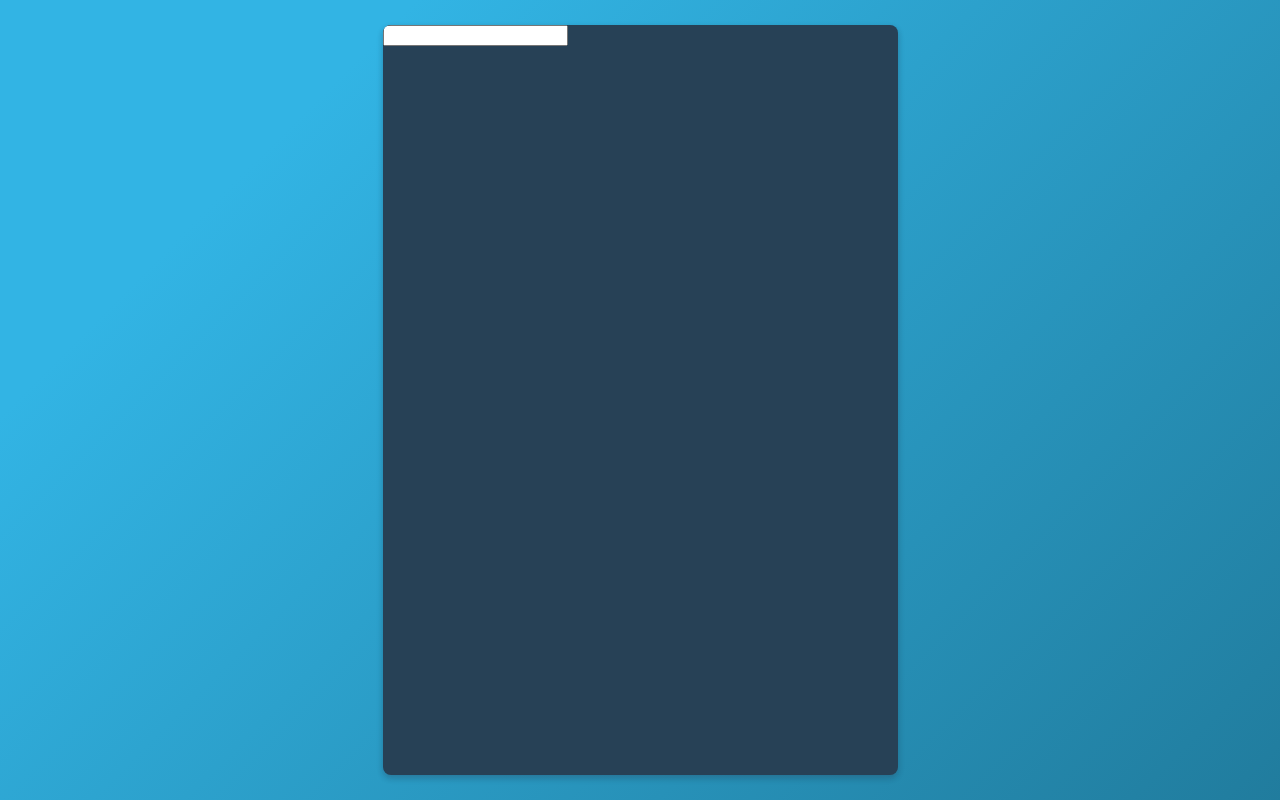
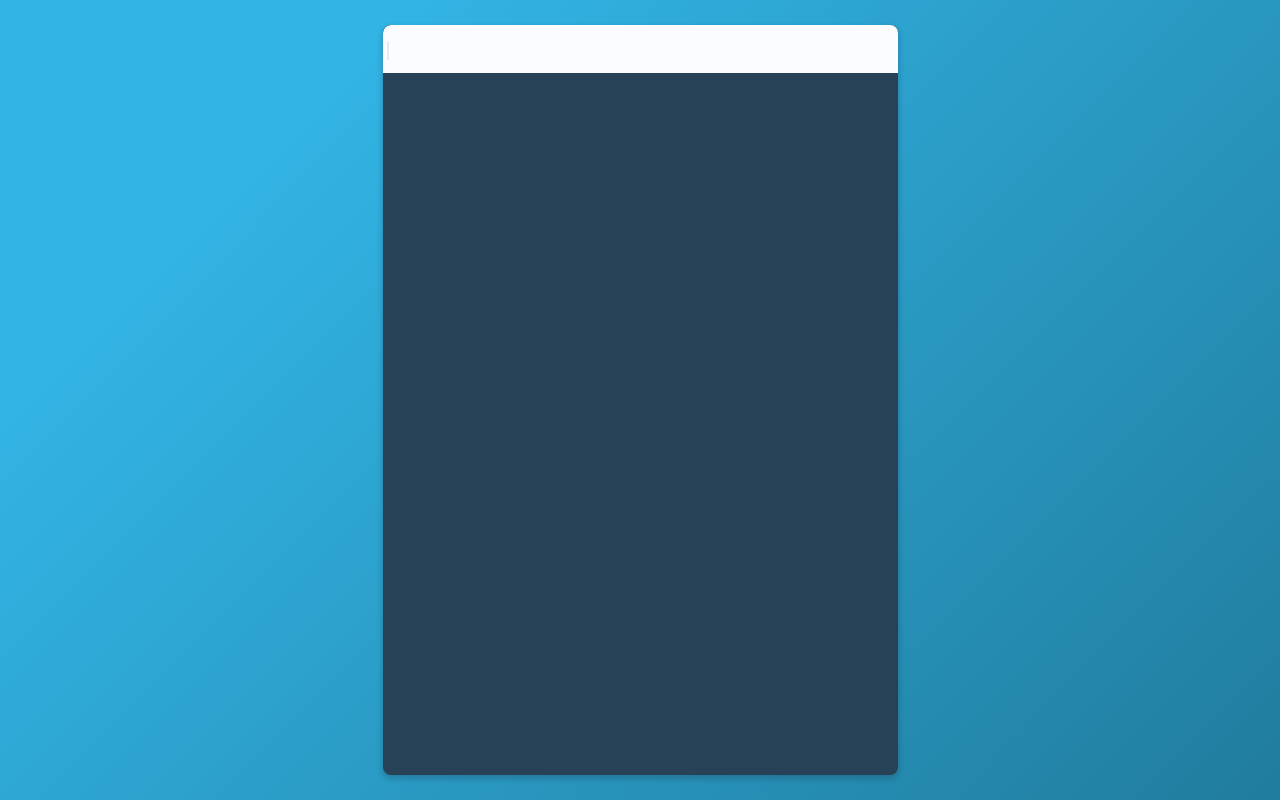
Before and after one commit to JesseSDevaney/javascript-calculator, a React (Create React App) app: page / in a window 1280 px wide. Built offline with nearby package versions, Linux system fonts and the light colour scheme.

Commit message:
Display for focused and unfocused input created

```diff
--- a/src/App.js
+++ b/src/App.js
@@ -1,6 +1,7 @@
 import React from "react";
-import { evaluate, round } from 'mathjs'
+import { evaluate } from 'mathjs';
 import './App.scss';
+import Display from './Display';
 
 const DEFAULT_CALCULATION = {
   expression: "",
@@ -200,24 +201,18 @@ class App extends React.Component {
 
 
   render() {
-    const { expression, isMalformed, result } = this.state.calculation;
+    const { calculation, cursorIndex, isInputUnfocused} = this.state;
 
     // TODO: Implement other components
     return (
-      <div class="maintainAspectRatio">
       <main id="calculator">
-          {/* TEST CODE */}
-          <input
-            type="text"
-            id="input"
-            value={expression}
-            onChange={this.handleFocusedInput}
-            onFocus={this.updateFocus}
-            onBlur={this.updateFocus}
+        <Display
+          calculation={calculation}
+          cursorIndex={cursorIndex}
+          isInputUnfocused={isInputUnfocused}
+          handleChange={this.handleFocusedInput}
+          updateFocus={this.updateFocus}
           />
-          <p>{result !== "" && round(result, 4)}</p>
-          <p>{isMalformed && "MalformedExpression"}</p>
-
 
       {/* REAL CODE */}
         {/* When screen size greater than ... */}
@@ -233,7 +228,6 @@ class App extends React.Component {
             <History />
             <ButtonContainer /> */}
       </main>
-      </div>
     );
   }
 }
--- a/src/App.scss
+++ b/src/App.scss
@@ -9,24 +9,10 @@ main {
     box-shadow: rgba(39, 65, 86, 0.16) 0px 3px 6px,
         rgba(39, 65, 86, 0.23) 0px 3px 6px;
 
-    // input {
-    //     font-family: Lato, serif;
-    //     font-size: 1.2rem;
-    //     background-color: #fbfcff;
-    //     border: inherit;
-    //     border-radius: 0.5rem 0.5rem 0 0;
-    //     width: 99%;
-    //     padding: 0 1%;
-    //     height: 10%;
+    display: flex;
+    flex-direction: column;
 
-    //     &:focus {
-    //         outline: none;
-    //     }
-    // }
-}
-
-@media (max-width: 800px) {
-    main {
+    @media (max-width: 800px) {
         width: 97vw;
         height: 97vh;
     }
--- /dev/null
+++ b/src/Display.js
@@ -0,0 +1,80 @@
+import React from "react";
+import { round } from 'mathjs';
+import './Display.scss';
+
+export function Display(props){
+    const { expression, isMalformed, result } = props.calculation;
+    const { isInputUnfocused, cursorIndex, handleChange, updateFocus } = props;
+
+
+    function displayInput(){
+        const style = {};
+
+        if( result !== ""){
+            style["display"] = "none";
+        }
+        else if (isInputUnfocused){
+            style["opacity"] = 0;
+        }
+
+        return (
+            <input
+                style={style}
+                type="text"
+                id="input"
+                value={expression}
+                onChange={handleChange}
+                onFocus={updateFocus}
+                onBlur={updateFocus}
+                />
+        );
+    }
+
+    function displayUnfocusedInput(){
+        const beforeCursor = expression.slice(0, cursorIndex);
+        const afterCursor = expression.slice(cursorIndex);
+
+        return (
+            <div id="unfocused-input-display">
+                <pre>
+                    {beforeCursor}
+                    <span id="cursor">|</span>
+                    {afterCursor}
+                </pre>
+            </div>
+        );
+    }
+
+    function displayResult(){
+        const style = {};
+
+        if( result === ""){
+            return (null);
+        }
+
+        return (
+            <input
+                style={style}
+                type="text"
+                id="input"
+                value={expression}
+                onChange={handleChange}
+                onFocus={updateFocus}
+                onBlur={updateFocus}
+                />
+        );
+    }
+
+    return (
+        <div id="display">
+            {result !== "" && displayResult()}
+            {isInputUnfocused && displayUnfocusedInput()}
+            {result === "" && displayInput()}
+
+            {/* <p>{result !== "" && round(result, 4)}</p>
+            <p>{isMalformed && "MalformedExpression"}</p> */}
+        </div>
+    );
+}
+
+export default Display;
--- /dev/null
+++ b/src/Display.scss
@@ -0,0 +1,58 @@
+%displays {
+    position: absolute;
+    font-family: Lato, serif;
+    font-size: 1.2rem;
+    border: inherit;
+    border-radius: 0.5rem 0.5rem 0 0;
+    padding: 0 1%;
+    width: 100%;
+    height: 3rem;
+}
+
+#display {
+    position: relative;
+    width: 100%;
+    height: 20%;
+
+    #input {
+        @extend %displays;
+
+        &:focus {
+            outline: none;
+        }
+    }
+
+    #unfocused-input-display {
+        @extend %displays;
+        display: grid;
+        align-content: center;
+        color: black;
+        background-color: #fbfcff;
+
+        pre {
+            font-family: inherit;
+            font-size: inherit;
+            margin: 0;
+        }
+
+        #cursor {
+            margin: 0 -2px 0 -2px;
+            font-weight: 300;
+            animation-name: blink;
+            animation-duration: 1s;
+            animation-iteration-count: infinite;
+        }
+
+        @keyframes blink {
+            0% {
+                opacity: 0.2;
+            }
+            50% {
+                opacity: 1;
+            }
+            100% {
+                opacity: 0.2;
+            }
+        }
+    }
+}
```
Lines whose indentation alone changed are shown as unchanged.
